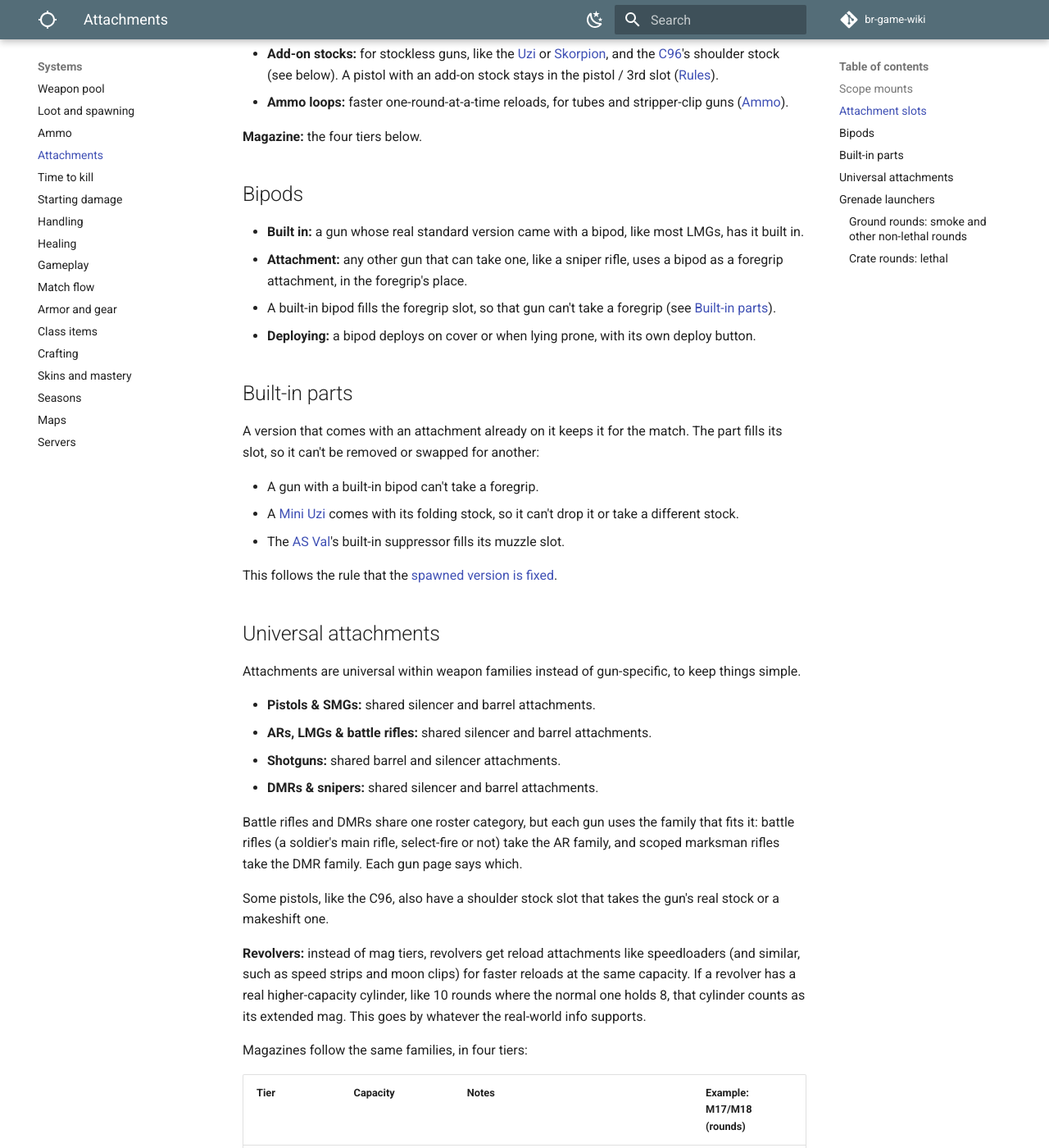
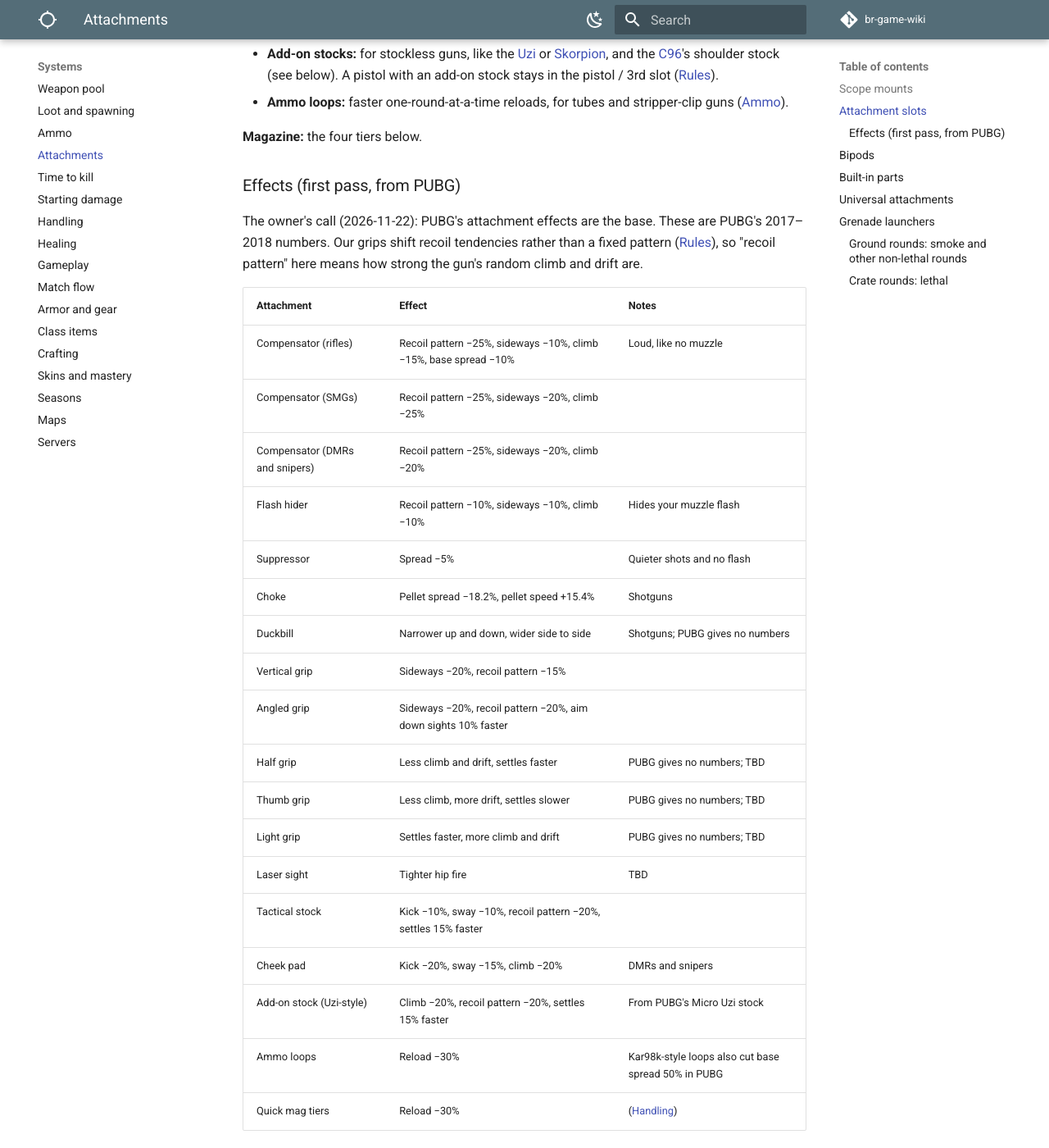
Before and after one commit to DerrickSpartan1/br-game-wiki, an MkDocs documentation site: the page built from docs/systems/attachments.md, in a window 1280 px wide and 1400 px high, scrolled down 1574 px. Shown: the whole window at 82% size. Built offline with MkDocs 1.6.1 and Material for MkDocs 9.7.7, drawn with Linux system fonts in a browser that asks for light colours; comment, search, counter and statistics services are not loaded; some of the changed text lies outside the part shown.

Commit message:
Attachment effects from PUBG, map caps, and approved handling, shields, and river
Co-Authored-By: Claude Opus 5.5 <noreply@anthropic.com>
Claude-Session: https://claude.ai/code/session_01LAp2s4euUjj6HZthupXLj4

```diff
--- a/docs/systems/attachments.md
+++ b/docs/systems/attachments.md
@@ -12,7 +12,7 @@ Mounts never depend on crafting.
 
 ## Attachment slots
 
-Every gun has up to five slots: muzzle, foregrip, sight, stock, and magazine. The set below comes from PUBG. Each attachment fits by family (see [Universal attachments](#universal-attachments)), and each gun page lists what it can take. How much each one helps is TBD.
+Every gun has up to five slots: muzzle, foregrip, sight, stock, and magazine. The set below comes from PUBG. Each attachment fits by family (see [Universal attachments](#universal-attachments)), and each gun page lists what it can take. How much each one helps starts from PUBG's numbers ([Effects](#effects-first-pass-from-pubg)).
 
 **Muzzle** (the "barrel attachments" in the families below):
 
@@ -49,6 +49,31 @@ Every gun has up to five slots: muzzle, foregrip, sight, stock, and magazine. Th
 - **Ammo loops:** faster one-round-at-a-time reloads, for tubes and stripper-clip guns ([Ammo](ammo.md#how-ammo-and-reloading-work)).
 
 **Magazine:** the four tiers below.
+
+### Effects (first pass, from PUBG)
+
+The owner's call (2026-11-22): PUBG's attachment effects are the base. These are PUBG's 2017–2018 numbers. Our grips shift recoil tendencies rather than a fixed pattern ([Rules](../rules.md#random-recoil)), so "recoil pattern" here means how strong the gun's random climb and drift are.
+
+| Attachment | Effect | Notes |
+| --- | --- | --- |
+| Compensator (rifles) | Recoil pattern −25%, sideways −10%, climb −15%, base spread −10% | Loud, like no muzzle |
+| Compensator (SMGs) | Recoil pattern −25%, sideways −20%, climb −25% | |
+| Compensator (DMRs and snipers) | Recoil pattern −25%, sideways −20%, climb −20% | |
+| Flash hider | Recoil pattern −10%, sideways −10%, climb −10% | Hides your muzzle flash |
+| Suppressor | Spread −5% | Quieter shots and no flash |
+| Choke | Pellet spread −18.2%, pellet speed +15.4% | Shotguns |
+| Duckbill | Narrower up and down, wider side to side | Shotguns; PUBG gives no numbers |
+| Vertical grip | Sideways −20%, recoil pattern −15% | |
+| Angled grip | Sideways −20%, recoil pattern −20%, aim down sights 10% faster | |
+| Half grip | Less climb and drift, settles faster | PUBG gives no numbers; TBD |
+| Thumb grip | Less climb, more drift, settles slower | PUBG gives no numbers; TBD |
+| Light grip | Settles faster, more climb and drift | PUBG gives no numbers; TBD |
+| Laser sight | Tighter hip fire | TBD |
+| Tactical stock | Kick −10%, sway −10%, recoil pattern −20%, settles 15% faster | |
+| Cheek pad | Kick −20%, sway −15%, climb −20% | DMRs and snipers |
+| Add-on stock (Uzi-style) | Climb −20%, recoil pattern −20%, settles 15% faster | From PUBG's Micro Uzi stock |
+| Ammo loops | Reload −30% | Kar98k-style loops also cut base spread 50% in PUBG |
+| Quick mag tiers | Reload −30% | ([Handling](handling.md#reload-times)) |
 
 ## Bipods
 
@@ -137,3 +162,5 @@ Lethal launcher rounds come only from crates, like lethal grenade launchers ([We
 | Thermobaric | 40mm M1060, made for bunkers, houses, and masonry | Big damage inside rooms |
 
 Sources: [Wikipedia: United States 40 mm grenades](https://en.wikipedia.org/wiki/United_States_40_mm_grenades) · [Inetres: 40mm low-velocity ammunition](https://inetres.com/gp/military/infantry/grenade/40mm_ammo.html) · [Wikipedia: GP-25](https://en.wikipedia.org/wiki/GP-25) · [Wikipedia: Rifle grenade](https://en.wikipedia.org/wiki/Rifle_grenade) · [Wikipedia: Schiessbecher](https://en.wikipedia.org/wiki/Schiessbecher) · [Lone Sentry: German rifle grenades](https://www.lonesentry.com/articles/ttt/german-rifle-grenades.html) · [Wikipedia: Propaganda-Gewehrgranate](https://en.wikipedia.org/wiki/Propaganda-Gewehrgranate)
+
+Attachment effects: [RankedBoost: PUBG attachments](https://rankedboost.com/playerunknowns-battlegrounds/attachments/) (2017–2018 numbers) · [PUBG Wiki: Mods](https://pubg.wiki.gg/wiki/Mods) (grip effects from Update 12)
```
Also changed, not shown: docs/planning/changelog.md (+1 -0 lines), docs/planning/decisions.md (+3 -0 lines), docs/planning/open-questions.md (+1 -4 lines), docs/planning/to-do.md (+5 -5 lines), docs/systems/weapon-pool.md (+9 -3 lines).
